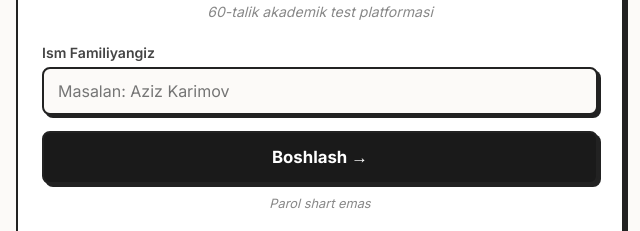
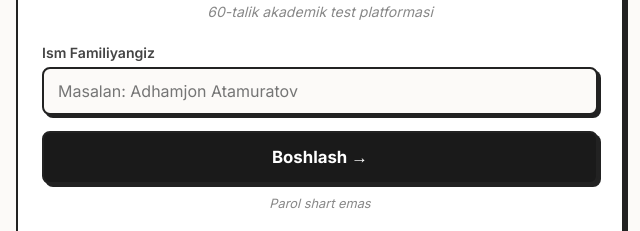
Before and after one commit to adham610107-ctrl/tekin, a plain HTML site: page index.html in a window 1280 px wide. Shown: the part 249-480 px from the top of the page, 320-960 px from the left. Drawn offline with Linux system fonts and the light colour scheme.

Commit message:
Update placeholder text for user name input

```diff
--- a/index.html
+++ b/index.html
@@ -19,7 +19,7 @@
         <div class="input-wrap">
             <label class="sketch-label">Ism Familiyangiz</label>
             <input type="text" id="user-name-input" class="sketch-input"
-                   placeholder="Masalan: Aziz Karimov" autocomplete="off">
+                   placeholder="Masalan: Adhamjon Atamuratov" autocomplete="off">
         </div>
         <button class="sketch-btn primary-btn" onclick="startSession()">
             Boshlash →
```
